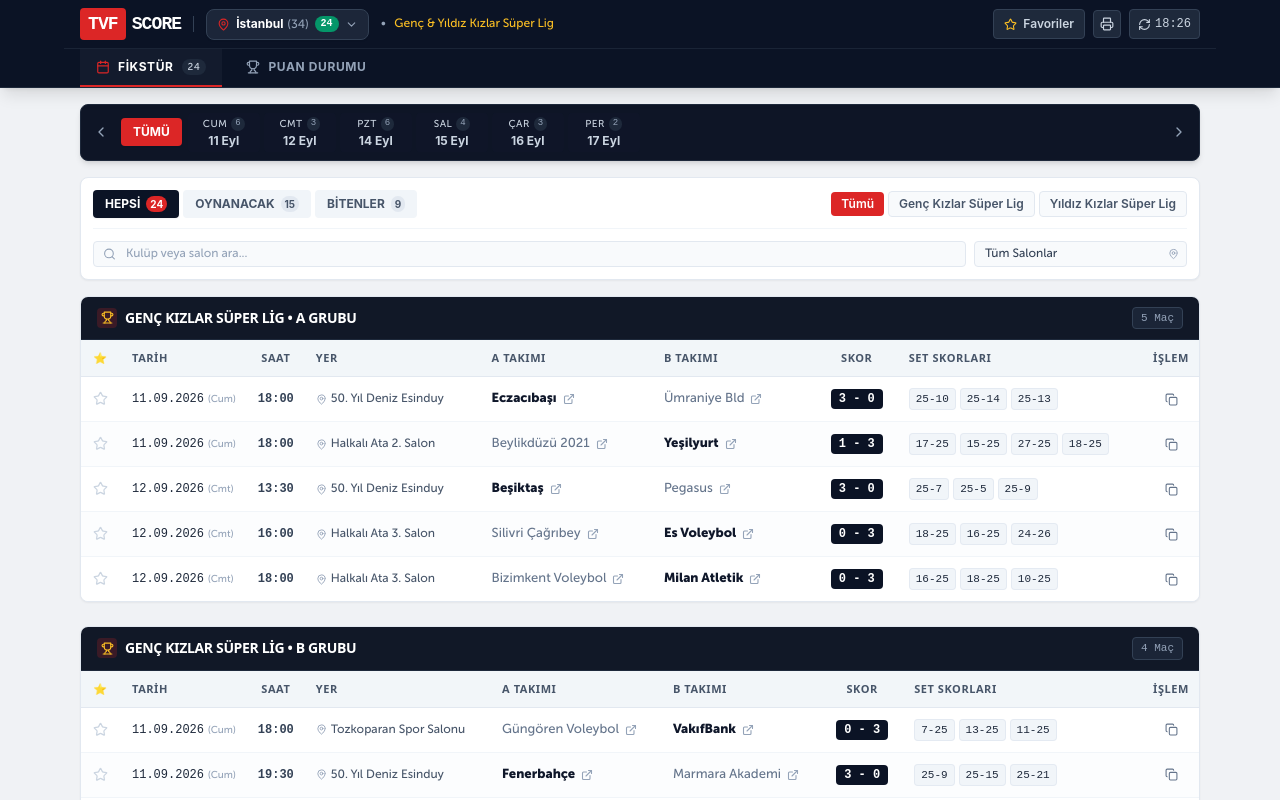
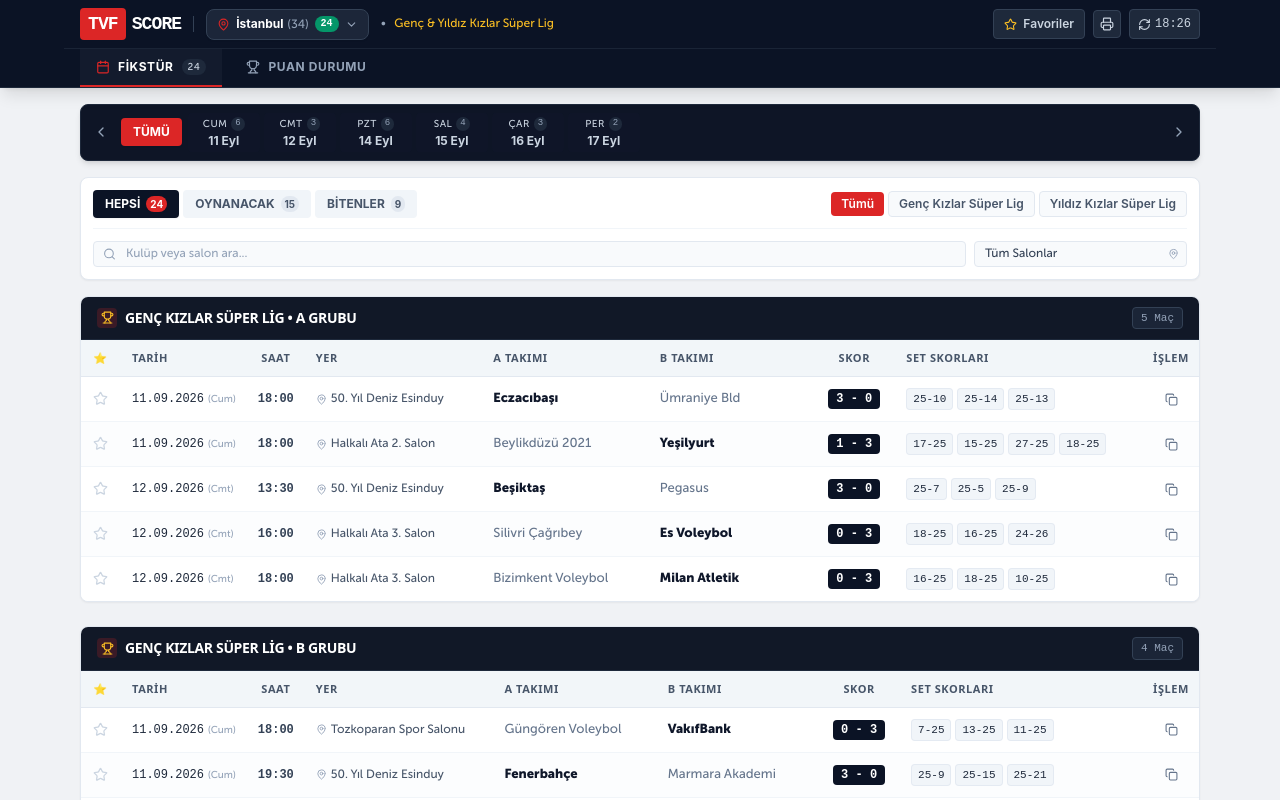
Before and after one commit to utkugunce/volley-tracker, a Next.js app: page / in a window 1280 px wide. Shown: the top 800 px of the page. Built offline with nearby package versions, Linux system fonts and the light colour scheme; a web font is replaced by a local one.

Commit message:
feat(ui): takim adina dogrudan tiklanarak volleybox profiline gidilmesini sagla

```diff
--- a/src/components/FixtureTable.tsx
+++ b/src/components/FixtureTable.tsx
@@ -170,8 +170,9 @@
 
                   {/* 4. A Takımı */}
                   <td className="py-2.5 px-3 whitespace-nowrap">
-                    <span className="inline-flex items-center">
-                      <span
+                    <TeamVolleyboxLink
+                      teamName={match.home_team}
+                      category={match.category || match.age_group}
                       className={`text-xs sm:text-[13px] ${
                         homeWon
                           ? "font-black text-slate-900"
@@ -179,17 +180,14 @@
                           ? "font-normal text-slate-500"
                           : "font-bold text-slate-800"
                       }`}
-                      >
-                        {match.home_team}
-                      </span>
-                      <TeamVolleyboxLink teamName={match.home_team} category={match.category || match.age_group} />
-                    </span>
+                    />
                   </td>
 
                   {/* 5. B Takımı */}
                   <td className="py-2.5 px-3 whitespace-nowrap">
-                    <span className="inline-flex items-center">
-                      <span
+                    <TeamVolleyboxLink
+                      teamName={match.away_team}
+                      category={match.category || match.age_group}
                       className={`text-xs sm:text-[13px] ${
                         awayWon
                           ? "font-black text-slate-900"
@@ -197,11 +195,7 @@
                           ? "font-normal text-slate-500"
                           : "font-bold text-slate-800"
                       }`}
-                      >
-                        {match.away_team}
-                      </span>
-                      <TeamVolleyboxLink teamName={match.away_team} category={match.category || match.age_group} />
-                    </span>
+                    />
                   </td>
 
                   {/* 6. Skor */}
--- a/src/components/StandingsTable.tsx
+++ b/src/components/StandingsTable.tsx
@@ -217,10 +217,7 @@
 
                     {/* Takım Adı */}
                     <td className="py-3 px-4 font-bold text-slate-900 whitespace-nowrap text-sm">
-                      <span className="inline-flex items-center">
-                        <span>{row.team}</span>
-                        <TeamVolleyboxLink teamName={row.team} category={selectedLeague} />
-                      </span>
+                      <TeamVolleyboxLink teamName={row.team} category={selectedLeague} />
                     </td>
 
                     {/* O */}
--- a/src/components/TeamVolleyboxLink.tsx
+++ b/src/components/TeamVolleyboxLink.tsx
@@ -1,24 +1,26 @@
 "use client";
 
 import React from "react";
-import { ExternalLink } from "lucide-react";
 import { getVolleyboxMapping } from "@/utils/volleybox";
 
 interface TeamVolleyboxLinkProps {
   teamName: string;
   category?: string;
   className?: string;
+  children?: React.ReactNode;
 }
 
 export const TeamVolleyboxLink: React.FC<TeamVolleyboxLinkProps> = ({
   teamName,
   category,
   className = "",
+  children,
 }) => {
   const mapping = getVolleyboxMapping(teamName, category);
+  const content = children ?? teamName;
 
   if (!mapping || !mapping.volleybox_url) {
-    return null;
+    return <span className={className}>{content}</span>;
   }
 
   const isClubLevelOnly = mapping.confidence === "club_level_only";
@@ -31,12 +33,11 @@
       href={mapping.volleybox_url}
       target="_blank"
       rel="noopener noreferrer"
-      className={`inline-flex items-center ml-1.5 text-slate-400 hover:text-primary transition-colors align-middle no-print ${className}`}
+      className={`hover:underline hover:text-primary transition-colors cursor-pointer ${className}`}
       title={title}
-      aria-label={title}
       onClick={(e) => e.stopPropagation()}
     >
-      <ExternalLink size={12} className="shrink-0 stroke-[2.2]" />
+      {content}
     </a>
   );
 };
```
Lines whose indentation alone changed are shown as unchanged.
